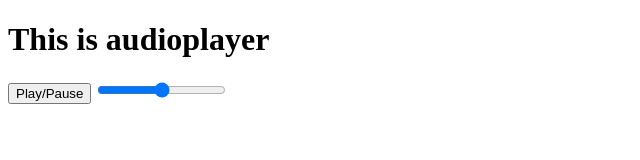
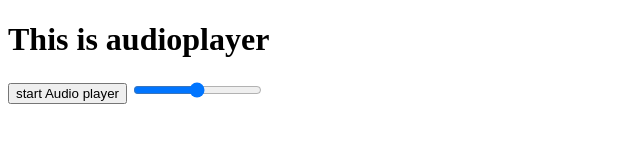
Before and after one commit to idvele/Audiovisualizer-JS, a plain HTML site: page index.html in a window 1280 px wide. Shown: the whole page, without its empty margins (0-640 px from the left). Drawn offline with Linux system fonts and the light colour scheme.

Commit message:
player ready

```diff
--- a/index.html
+++ b/index.html
@@ -9,8 +9,8 @@
 <body>
     <h1>This is audioplayer</h1>
     <audio src="./05 - Mascalito - The Lecture.mp3">this is audio</audio>
-    <button data-playing="false" role="switch" aria-checked="false">
-        <span>Play/Pause</span>
+    <button id="playbutton" data-playing="false" role="switch" aria-checked="false" onclick="Start()" >
+        <span>start Audio player</span>
     </button>
     <input type="range" id="volume" min="0" max="2" value="1" step="0.01"/>
     <script src="./index.js"></script>
--- a/index.js
+++ b/index.js
@@ -44,3 +44,8 @@ volumeControl.addEventListener('input',() =>{
 
 //Audion yhdistäminen
 track.connect(gainNode).connect(audioContext.destination);
+
+
+function Start(){
+    document.getElementById("playbutton").innerHTML ="play/pause"
+}
```
